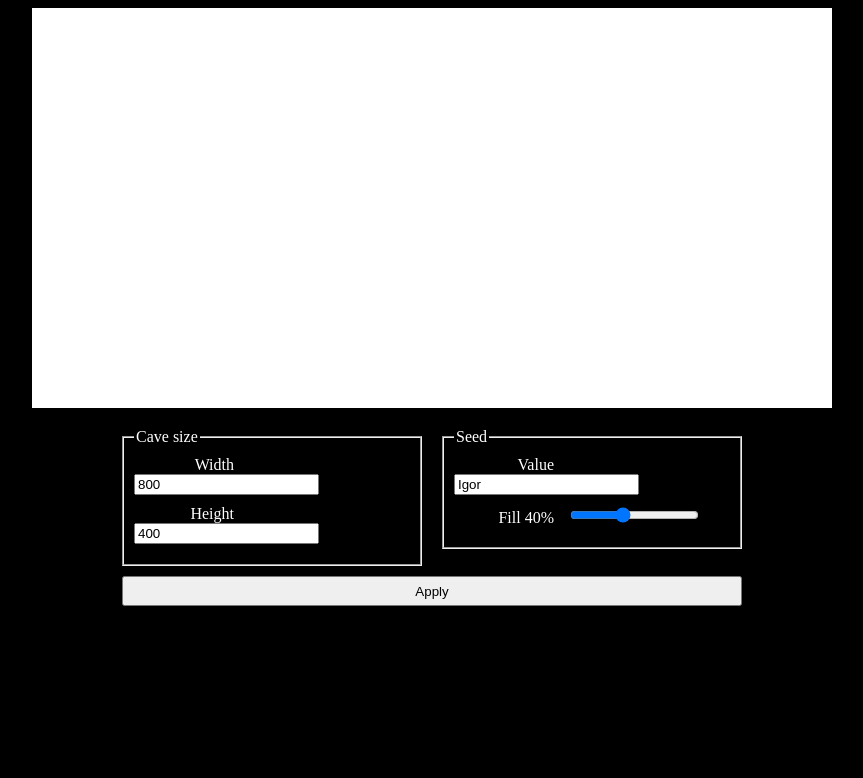
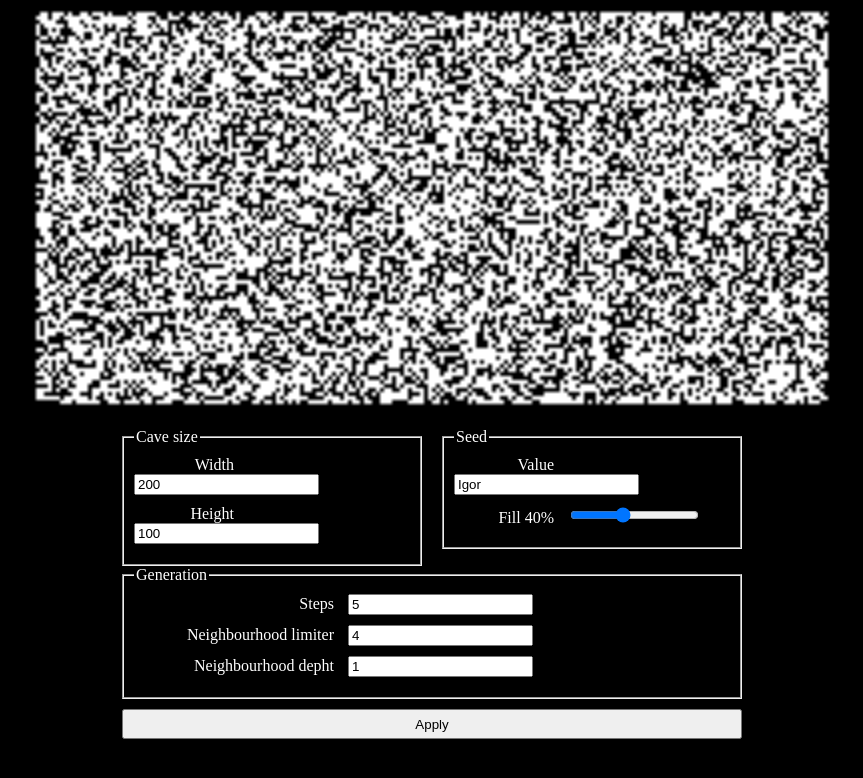
Before and after one commit to igorfv/Procedural-cave-generation, a plain HTML site: page index.html in a window 1280 px wide. Shown: the whole page, without its empty margins (208-1071 px from the left). Drawn offline with Linux system fonts and the light colour scheme.

Commit message:
Random/Seed generating map

```diff
--- a/index.html
+++ b/index.html
@@ -13,11 +13,11 @@
     		<legend>Cave size</legend>
 				<div>
 					<label for="cave_width">Width</label>
-					<input id="cave_width" type="text" value="800" />
+					<input id="cave_width" type="text" value="200" />
 				</div>
 				<div>
 					<label for="cave_height">Height</label>
-					<input id="cave_height" type="text" value="400" />
+					<input id="cave_height" type="text" value="100" />
 				</div>
 			</fieldset>
 
@@ -32,8 +32,25 @@
 					<input id="cave_fill" type="range" value="40" min="0" max="100" />
 				</div>
 			</fieldset>
+
+			<fieldset class="special">
+    		<legend>Generation</legend>
+				<div>
+					<label for="cave_smooth_steps">Steps</label>
+					<input id="cave_smooth_steps" type="text" value="5" />
+				</div>
+				<div>
+					<label for="cave_neighbourhood_limiter">Neighbourhood limiter</label>
+					<input id="cave_neighbourhood_limiter" type="text" value="4" />
+				</div>
+				<div>
+					<label for="cave_neighbourhood_depht">Neighbourhood depht</label>
+					<input id="cave_neighbourhood_depht" type="text" value="1" />
+				</div>
+			</fieldset>
+
 			<div class="apply_container">
-				<button type="button">Apply</button>
+				<button id="apply_cave_settings" type="button">Apply</button>
 			</div>
 		</form>
 
--- a/src/cellular-automata.js
+++ b/src/cellular-automata.js
@@ -1,5 +1,82 @@
 (function(){
+
+	var generateCave = function generateCave(width, height, seedStr, fill, steps, limiter, depht) {
+		width = parseInt(width);
+		height = parseInt(height);
+		Seed.setValue(seedStr);
+		fill = parseInt(fill);
+		steps = parseInt(steps);
+		limiter = parseInt(limiter);
+		depht = parseInt(depht);
+
+		// Declaring 2d array
+		var map = new Array(width);
+		for (var i = 0; i < width; i++) {
+		  map[i] = new Array(height);
+		}
+
+		// Random fill map array
+		var randomFillMap = function randomFillMap () {
+		  for (var x = 0; x < width; x ++) {
+        for (var y = 0; y < height; y ++) {
+        	if (x == 0 || x == width-1 || y == 0 || y == height -1) {
+            map[x][y] = 1;
+          }
+          else {
+          	var rand = Seed.random() * 100 << 0;
+            map[x][y] = (rand < fill)? 1: 0;
+          }
+        }
+      }
+		}
+
+
+		// Draw map
+		var
+			canvas = document.getElementById("cave"),
+			canvas_ctx = canvas.getContext('2d');
+
+		canvas.width = width;
+		canvas.height = height;
+		canvas_ctx.clearRect(0, 0, canvas.width, canvas.height);
+
+		var drawMap = function drawMap() {
+			for (var x = 0; x < width; x ++) {
+        for (var y = 0; y < height; y ++) {
+        	drawPointHelper(canvas_ctx, x, y, width, height, map[x][y]);
+        }
+      }
+		}
 
 
 
+
+
+		randomFillMap();
+		drawMap();
+	}
+
+
+
+
+
+
+
+	// Initiate script
+	var init = function init() {
+		var
+			width = document.getElementById("cave_width").value || 200,
+			height = document.getElementById("cave_height").value || 100,
+			seed = document.getElementById("cave_seed").value || null,
+			fill = document.getElementById("cave_fill").value || 40,
+			steps = document.getElementById("cave_smooth_steps").value || 5,
+			limiter = document.getElementById("cave_neighbourhood_limiter").value || 4,
+			depht = document.getElementById("cave_neighbourhood_depht").value || 1
+
+		generateCave(width, height, seed, fill, steps, limiter, depht);
+	};
+
+	document.getElementById("apply_cave_settings").addEventListener("click", init);
+	init()
+
 })();
--- a/src/helpers.js
+++ b/src/helpers.js
@@ -35,3 +35,18 @@ var Seed = (function(){
 		}
 	}
 })();
+
+
+
+
+//Draw helper
+var drawPointHelper = function(ctx, x, y, w, h, value){
+
+		ctx.fillStyle = "#000";
+
+		if(value == 0) {
+			ctx.fillStyle = "#fff";
+		}
+
+	  ctx.fillRect (x, y, 1, 1);
+};
--- a/src/styles.css
+++ b/src/styles.css
@@ -40,6 +40,15 @@ label {
 	margin: 0 10px 0 0;
 }
 
+
+.special {
+	width: 620px;
+}
+
+.special label {
+	width: 200px;
+}
+
 .apply_container {
 	clear: both;
 	padding: 10px;
```
